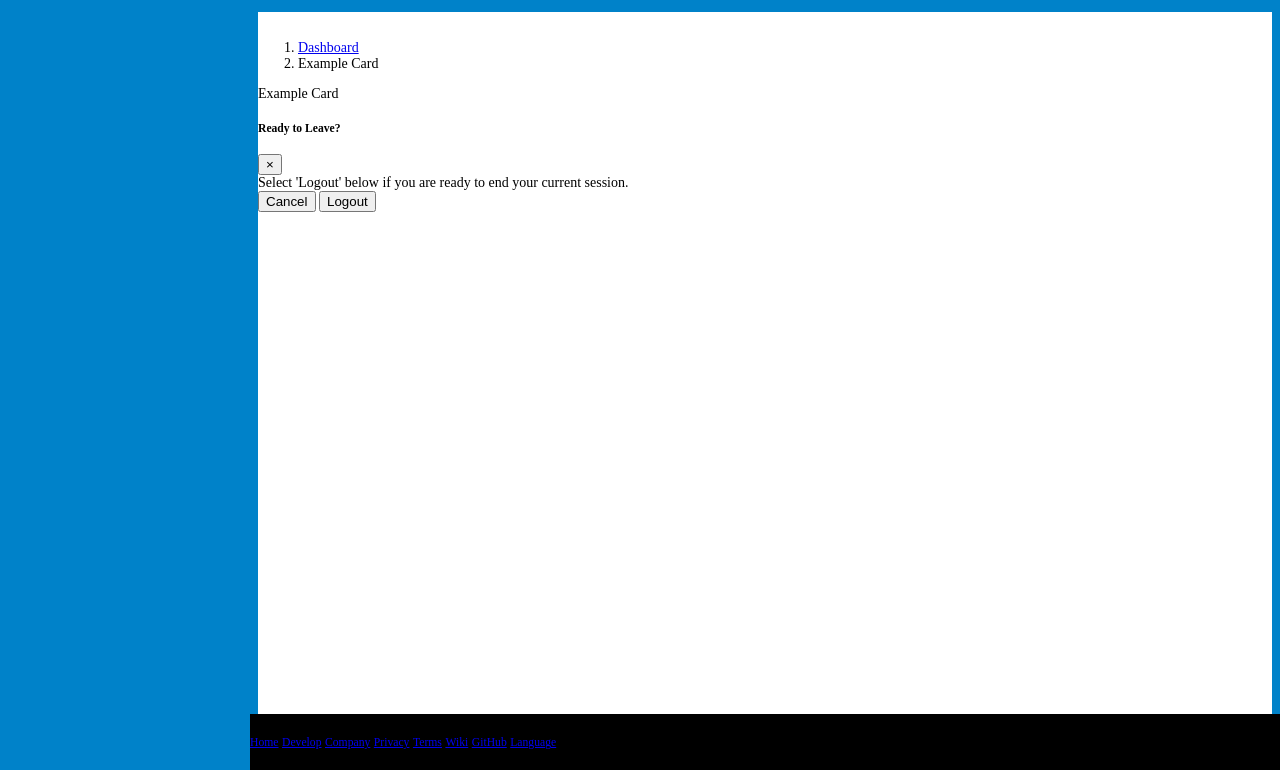
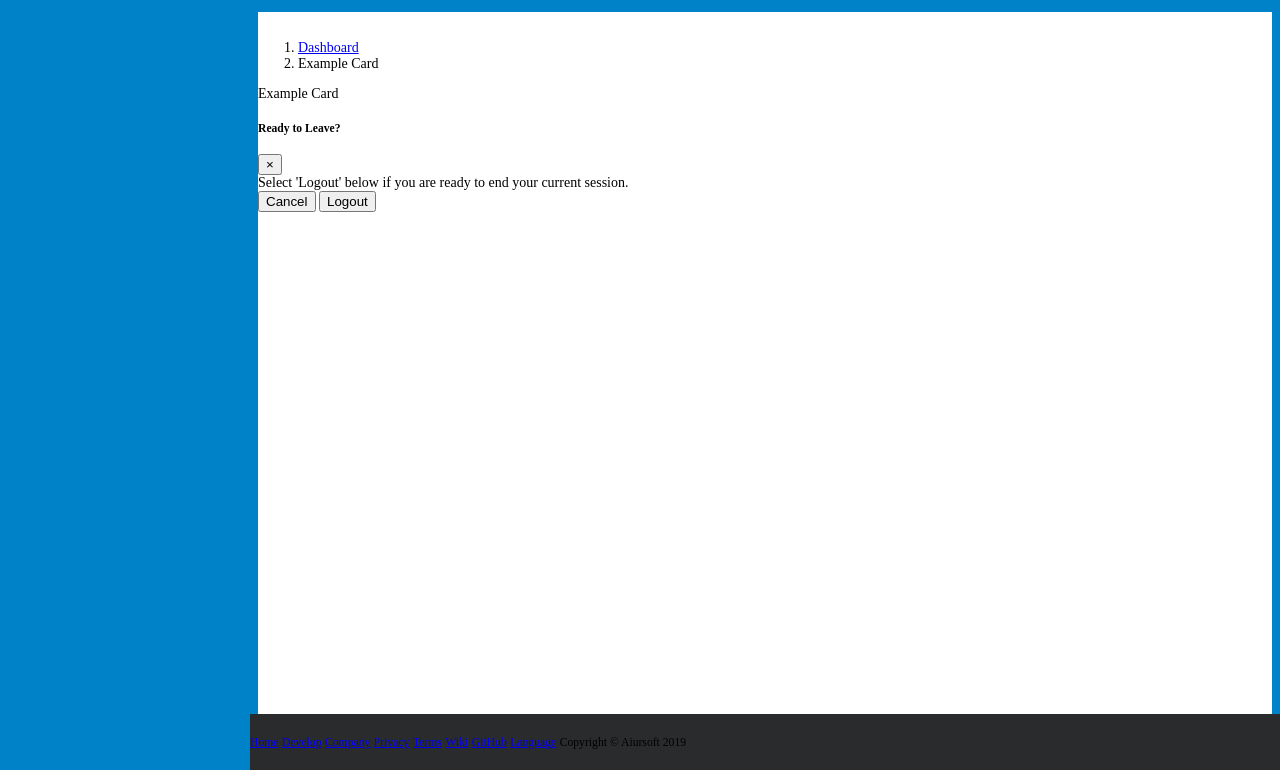
Before and after one commit to AiursoftWeb/AiurUI, a website: page index.html in a window 1280 px wide. Shown: the part 1203-1973 px from the top of the page. Drawn offline with Linux system fonts and the dark colour scheme; files that its build step writes are made by us from their sources; some icons are missing.

Commit message:
Footer color not so dark.

```diff
--- a/css/AiurDashboard.css
+++ b/css/AiurDashboard.css
@@ -592,7 +592,7 @@ footer.sticky-footer {
 
 @media (prefers-color-scheme: dark) {
   footer.sticky-footer {
-    background-color: #000;
+    background-color: rgb(42, 43, 45);
   }
 }
 
```
